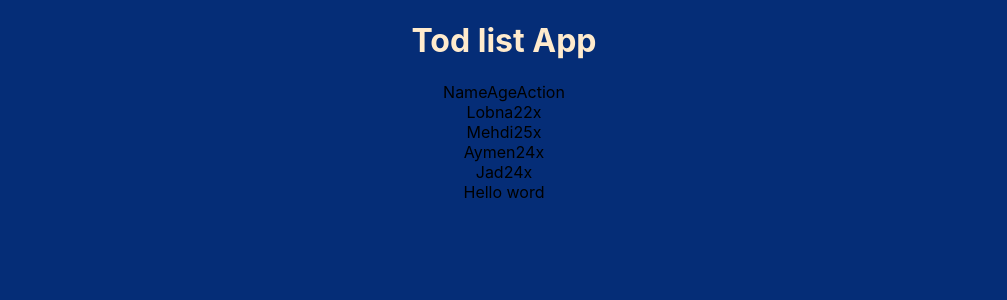
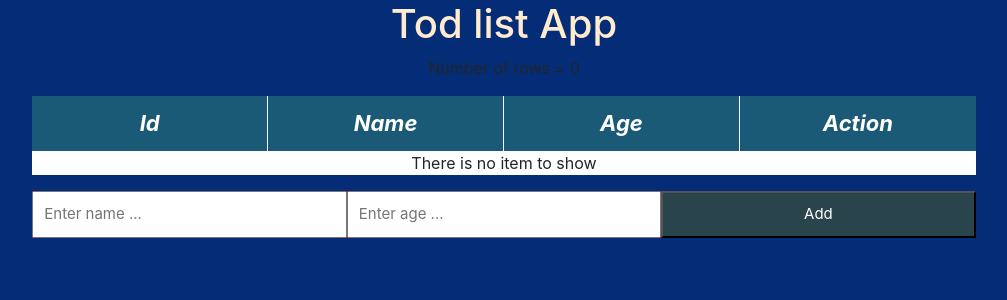
Before and after one commit to mhdcasa/React-TodoList-App_Unique-Coderz-Academy, a React (Create React App) app: page / in a window 1280 px wide. Shown: the top 300 px of the page, without its empty margins (136-1143 px from the left). Built offline with nearby package versions, Linux system fonts and the light colour scheme.

Commit message:
finalisation application todolist

```diff
--- a/public/index.html
+++ b/public/index.html
@@ -15,6 +15,7 @@
       user's mobile device or desktop. See https://developers.google.com/web/fundamentals/web-app-manifest/
     -->
     <link rel="manifest" href="%PUBLIC_URL%/manifest.json" />
+    <link rel="stylesheet" href="https://stackpath.bootstrapcdn.com/bootstrap/4.4.1/css/bootstrap.min.css" integrity="sha384-Vkoo8x4CGsO3+Hhxv8T/Q5PaXtkKtu6ug5TOeNV6gBiFeWPGFN9MuhOf23Q9Ifjh" crossorigin="anonymous">
     <!--
       Notice the use of %PUBLIC_URL% in the tags above.
       It will be replaced with the URL of the `public` folder during the build.
--- a/src/App.js
+++ b/src/App.js
@@ -8,10 +8,7 @@ class  App extends Component {
 
   state = {
     items : [
-      {id : 1, name:'Lobna', age : 22},
-      {id : 2, name:'Mehdi', age : 25},
-      {id : 3, name:'Aymen', age : 24},
-      {id : 4, name:'Jad', age : 24},
+
     ]
   }
 
@@ -38,13 +35,25 @@ class  App extends Component {
 
   }
 
+  // visibleMembers() {
+  //   return this.items.filter(m => m.display)
+  // }
+
+
+  addItem = (item) =>{
+    item.id= this.state.items.length+1;
+    let items = this.state.items;
+    items.push(item);
+    this.setState({items:items})
+  }
 
   render(){
     return(
-    <div className="App">
-      <h1>Tod list App</h1>
+    <div className="App container">
+      <h1 className="text-center">Tod list App</h1>
+      <p>Number of rows = {this.state.items.length}</p>
       <TodoItems vals_array = {this.state.items} deleteItem={this.deletItem} />
-      <AddItem/>
+      <AddItem addItem = {this.addItem}/>
     </div>
   );
 
--- a/src/components/TodoItems/TodoItems.css
+++ b/src/components/TodoItems/TodoItems.css
@@ -1,3 +1,27 @@
 body{
     background : rgb(5, 45, 119);
 }
+
+.liste_item_tale{background: #fff;max-width: 85%;margin: auto;}
+.header{
+    width: 25%;
+    background: #1a5a77;
+    display: inline-block;
+    text-align: center;
+    padding: 11px;
+    color: #fff;
+    font-size: 22px;
+    font-weight: bold;
+    font-style: italic;
+    border-right: 1px solid;
+}
+.header:last-child{border-right: 0;}
+.field_class{
+    width: 25%;
+    display: inline-block;
+    font-size: 19px;
+    padding: 15px 10px;
+    border: 1px solid #eee;
+}
+
+.id_field{background: #1a5a77;color: #fff;font-weight: bold;font-style: italic;}
--- a/src/components/TodoItems/TodoItems.js
+++ b/src/components/TodoItems/TodoItems.js
@@ -14,10 +14,11 @@ const TodoItems = (props) =>{   //(props) hadi kandirha wast fonction bach njib
             vals_array.map( val =>{
                 return (
                     <div key={val.id}>
-                        <span>{val.name}</span>
-                        <span>{val.age}</span>
+                        <span className="field_class id_field" >{val.id}</span>
+                        <span className="field_class" >{val.name}</span>
+                        <span className="field_class" >{val.age}</span>
                         {/* <span onClick={deleteItem(val.id)}>x</span>comme ca fonction ka it2éxécuta rasha pour éviter foction tdir execution tout seule kanzid arrow function */}
-                        <span onClick={()=>deleteItem(val.id)}>x</span>
+                        <span  className="field_class id_field" onClick={()=>deleteItem(val.id)}>x</span>
                         {/* {()=>deleteItem(val.id)} Had kitaba kat3ni dart 1 fonction sans nom o bien renommage o hadik lfonction li sans nom ghada tdir liya run l fonction deleteItem*/}
                     </div>
                 )
@@ -35,9 +36,10 @@ const TodoItems = (props) =>{   //(props) hadi kandirha wast fonction bach njib
 
         <div className="liste_item_tale">
             <div>
-                <span>Name</span>
-                <span>Age</span>
-                <span>Action</span>
+                <span className="header">Id</span>
+                <span className="header">Name</span>
+                <span className="header">Age</span>
+                <span className="header">Action</span>
             </div>
 
             {ListeItems}
--- a/src/components/addItem/addItem.css
+++ b/src/components/addItem/addItem.css
@@ -0,0 +1,6 @@
+.form_add_item{width: 85%;background: red;margin: auto;}
+.form_add_item input{width: 33.33%;padding: 10px;font-size: 15px;}
+.form_add_item input[type="submit"]{
+    color: #fff;
+    background: #184a52eb;
+}
--- a/src/components/addItem/addItem.js
+++ b/src/components/addItem/addItem.js
@@ -1,14 +1,48 @@
-import React, {Component} from 'react';
+import React, { Component } from 'react';
 import './AddItem.css'
 
-class AddItem extends Component{
-    render (){
-        return(
+class AddItem extends Component {
 
-            <div>Hello word</div>
+    state = {
+        name: '',
+        age: ''
+    }
+
+
+    handleChange = (event) => {
+        this.setState({
+            [event.target.id]: event.target.value
+        })
+    }
+
+    handleSubmit = (evnet) =>{
+        evnet.preventDefault();
+        console.log(this.state);
+        this.props.addItem(this.state);
+        this.setState({
+            name:'',
+            age:''
+        })
+    }
+
+
+
+    render() {
+        return (
+            <div className="form_add_item">
+
+                {/* <h1>{this.state.name}</h1>
+                <h1>{this.state.age}</h1> */}
+                <form onSubmit={this.handleSubmit}>
+                    <input type="text" placeholder="Enter name ..." id="name" onChange={this.handleChange} value={this.state.name} />
+                    <input type="number" placeholder="Enter age ..." id="age" onChange={this.handleChange} value={this.state.age} />
+                    <input type="submit" value="Add" />
+                </form>
+
+            </div>
         )
 
-        }
+    }
 }
 
 
```
